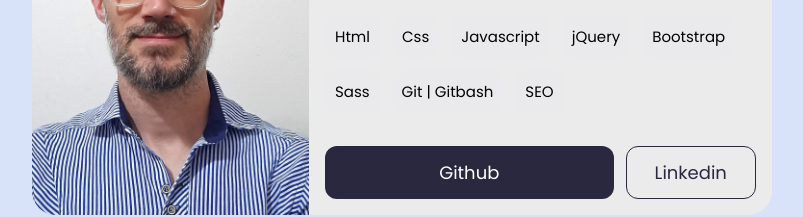
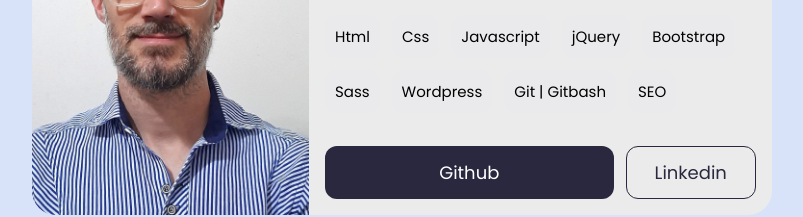
Before and after one commit to gaston-briggiler/Presentacion1, a plain HTML site: page index.html in a window 1280 px wide. Shown: the part 387-604 px from the top of the page, without its empty margins (238-1041 px from the left). Drawn offline with Linux system fonts and the light colour scheme.

Commit message:
agregue skill de wordpress

```diff
--- a/index.html
+++ b/index.html
@@ -32,6 +32,7 @@
                         <li class="chip">jQuery</li>
                         <li class="chip">Bootstrap</li>
                         <li class="chip">Sass</li>
+                        <li class="chip">Wordpress</li>
                         <li class="chip">Git | Gitbash</li>
                         <li class="chip">SEO</li>
                     </ul>
```
